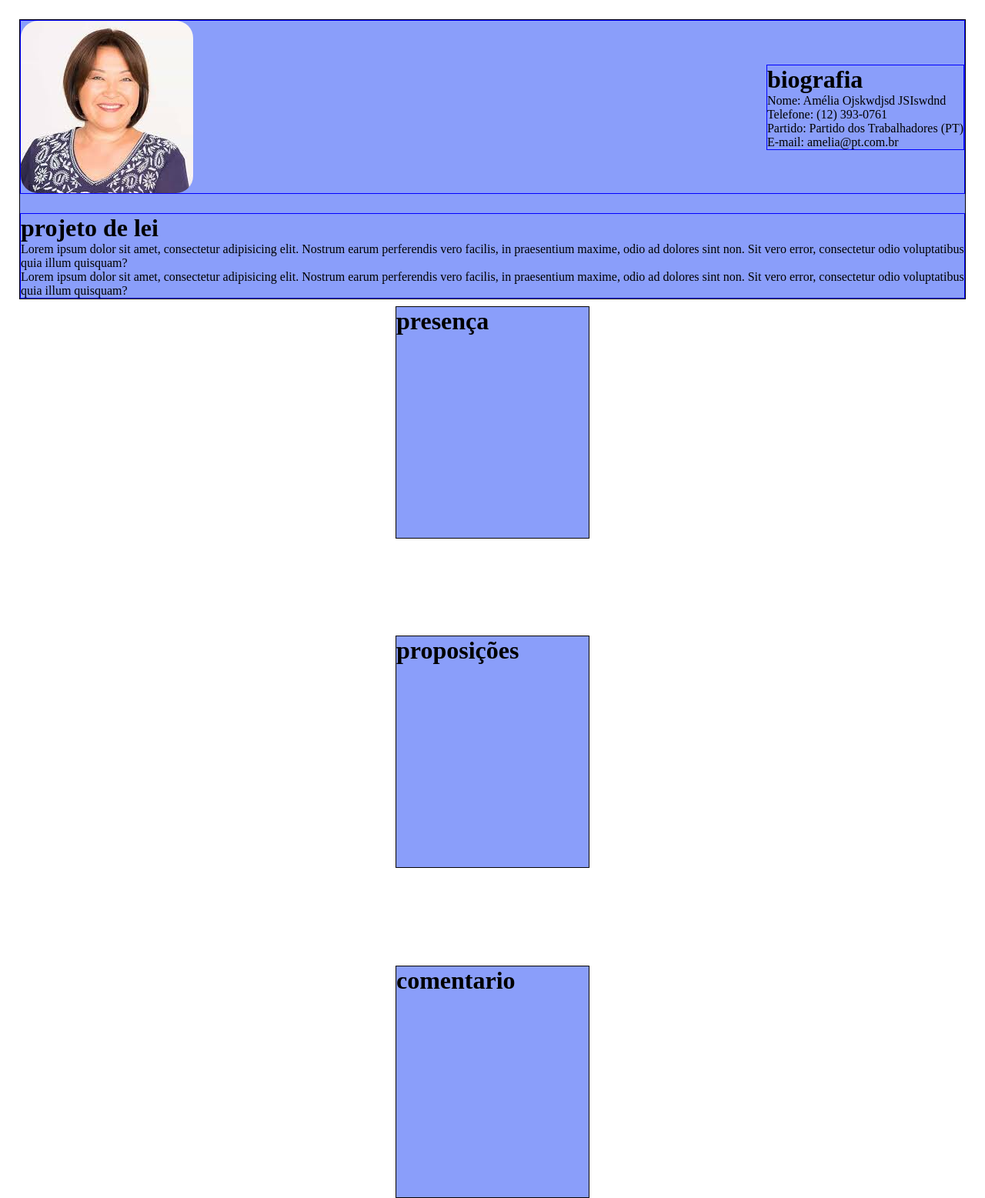
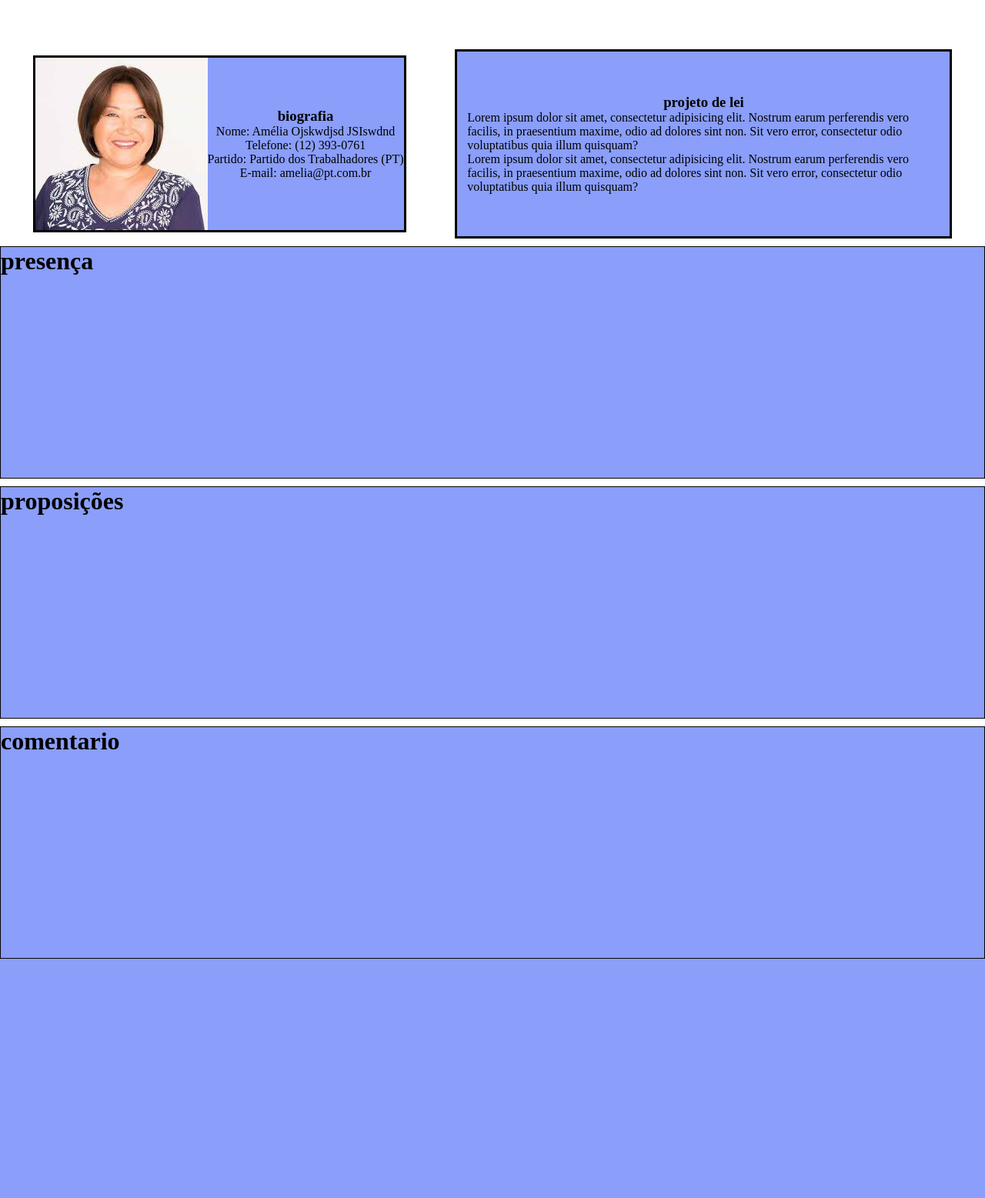
Before and after one commit to matheuskarnas/API-1, a Python web app: template src/ui/templates/information.html in a window 1280 px wide. Shown: the whole page at 77% size. After the commit the page ends 1246 px from the top, so only its background shows below. Run offline with Jinja, Linux system fonts and the light colour scheme; the template is opened without the code that fills it, so the values that code supplies are empty.

Commit message:
refactor putting 'biografia' and 'projetos' side by side

```diff
--- a/src/ui/templates/information.css
+++ b/src/ui/static/information.css
@@ -7,29 +7,74 @@
     vertical-align:baseline;
 }
 
-.container {
+main {
     background-color: white;
-    border: 1px red;
-    padding: 25px;
-    display: grid; /*Define a modo de exibição como grid*/
-    grid-template-columns: 100%;/*Define quantidade e comportamento das colunas*/
-    grid-template-rows: auto 20% 40% 20%;/*Altura das linha*/
-    gap: 25px;/*Adiciona espaçamento entre as celulas do grid*/
-    place-items: center; /*Centraliza as div's*/
+    display: flex;
+    flex-direction: column;
 
+    row-gap: 10px;
+    column-gap: 30px;
 }
 
-.linha1 {
+.perfil {
     background-color: rgb(138, 158, 250);
-    border: 1px solid rgb(5, 3, 3);
-    padding: 0px;
-    display: flex; /*Define a modo de exibição como flex*/
+    display: flex;
+    flex-direction: row;
+    align-items: center;
+    align-content: center;
+    justify-content: space-around;
+}
+
+.lado {
+    display: flex;
+    flex-direction: row;
+    justify-content: space-around;
+    align-items: center;
+    row-gap: 10px;
+    column-gap: 30px;
+    margin-top: 5%;
+    margin-inline: 2%;
+}
+
+.biografia {
+    background-color: rgb(138, 158, 250);
+    display: flex;
+    align-items: center;
+    max-width: 50vw;
+    border: solid;
+    color: black;
+}
+
+.biografiatxt {
+    display: flex;
     flex-direction: column;
-    grid-template-columns: 1fr 1fr;/*Define quantidade e comportamento das colunas*/
-    grid-template-rows: 300px;/*Altura das linha*/
-    gap: 25px;/*Adiciona espaçamento entre as celulas do grid*/
+    justify-content: center;
+    align-items: center;
+}
 
+.biografia > img{
+    display: flex;
+    flex-direction: row;
+    align-items: center;
+    justify-content: center;
+}
 
+.projetoslei {
+    background-color: rgb(138, 158, 250);
+    display: flex;
+    align-items: center;
+    max-width: 50vw;
+    height: 30vh;
+    border: solid;
+    color: black;
+}
+
+.projetosleitxt {
+    display: flex;
+    flex-direction: column;
+    align-items: center;
+    justify-content: center;
+    padding-inline: 2%;
 }
 
 .centralizarFoto{
--- a/src/ui/templates/information.html
+++ b/src/ui/templates/information.html
@@ -6,17 +6,21 @@
     <meta http-equiv="X-UA-Compatible" content="IE-edge" />
     <meta name="viewport" content="width=device-width, initial-scale=1.0" />
     <title>Informação</title>
-    <link rel="stylesheet" type="text/css" href="information.css" />
+    <link rel="stylesheet" type="text/css" href="/src/ui/static/information.css" />
 
 </head>
 
-<body class="container">
-    <!-- Grid inicio -->
-    <div class="linha1">
-        <div class="centralizarFoto">
-            <img src="./imagens/amélia.jpg" alt="" style="max-width: 100%; height: auto;">
+<body>
+    <header>
 
-            <div>
+    </header>
+    <main>
+    <section>
+        <article class="pefil">
+            <div class="lado">
+                <div class="biografia">
+                    <img src="./imagens/amélia.jpg" alt="">
+                    <div class="biografiatxt">
                         <h1>biografia</h1>
                         <p>Nome: Amélia Ojskwdjsd JSIswdnd</p>
                         <p>Telefone: (12) 393-0761</p>
@@ -24,16 +28,17 @@
                         <p>E-mail: amelia@pt.com.br</p>
                     </div>
                 </div>
-        <div>
+                <div class="projetoslei">
+                    <div class="projetosleitxt">
                         <h1>projeto de lei</h1>
-            <p>Lorem ipsum dolor sit amet, consectetur adipisicing elit. Nostrum earum perferendis vero facilis,
-                in praesentium maxime, odio ad dolores sint non. Sit vero error, consectetur odio voluptatibus
-                quia illum quisquam?</p>
-            <p>Lorem ipsum dolor sit amet, consectetur adipisicing elit. Nostrum earum perferendis vero facilis,
-                in praesentium maxime, odio ad dolores sint non. Sit vero error, consectetur odio voluptatibus
-                quia illum quisquam?</p>
+                        <p>Lorem ipsum dolor sit amet, consectetur adipisicing elit. Nostrum earum perferendis vero facilis,                            in praesentium maxime, odio ad dolores sint non. Sit vero error, consectetur odio voluptatibus quia illum quisquam?</p>
+                        <p>Lorem ipsum dolor sit amet, consectetur adipisicing elit. Nostrum earum perferendis vero facilis,                            in praesentium maxime, odio ad dolores sint non. Sit vero error, consectetur odio voluptatibus quia illum quisquam?</p>
                     </div>
                 </div>
+            </div>
+        </article>
+    </section>
+
 
     <div class="linha2">
         <h1>presença</h1>
@@ -47,7 +52,7 @@
         <h1>comentario</h1>
     </div>
 
-
+</main>
 </body>
 
 </html>
```
Lines whose indentation alone changed are shown as unchanged.
